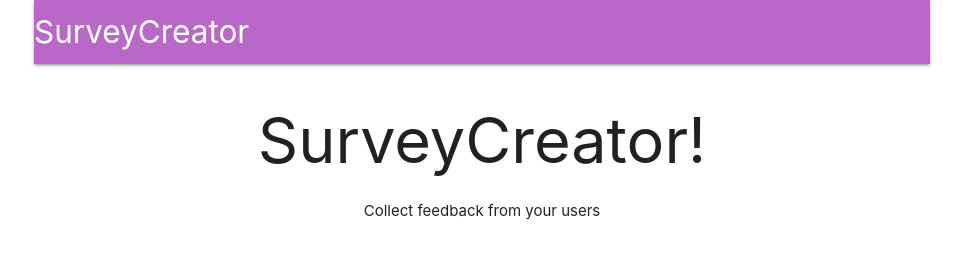
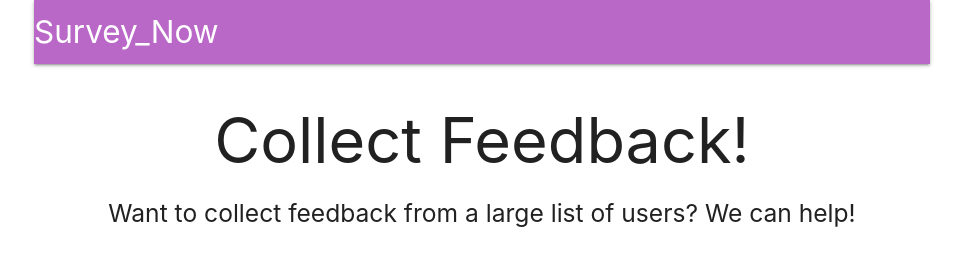
Before and after one commit to Abk97/Survey_Now, a React app in the folder client/: page / in a window 1280 px wide. Shown: the whole page, without its empty margins (158-1121 px from the left). Built offline with nearby package versions, Linux system fonts and the light colour scheme; no server answers.

Commit message:
UI changes

```diff
--- a/client/public/index.html
+++ b/client/public/index.html
@@ -29,7 +29,7 @@
       work correctly both with client-side routing and a non-root public URL.
       Learn how to configure a non-root public URL by running `npm run build`.
     -->
-        <title>SurveyCreator</title>
+        <title>Survey_Now</title>
     </head>
     <body>
         <noscript>You need to enable JavaScript to run this app.</noscript>
--- a/client/src/components/Header.js
+++ b/client/src/components/Header.js
@@ -37,7 +37,7 @@ class Header extends Component {
                         to={this.props.auth ? '/surveys' : '/'}
                         className="left brand-logo"
                     >
-                        SurveyCreator
+                        Survey_Now
                     </Link>
                     <ul className="right">{this.renderContent()}</ul>
                 </div>
--- a/client/src/components/Landing.js
+++ b/client/src/components/Landing.js
@@ -3,8 +3,11 @@ import React from 'react'
 const Landing = () => {
     return (
         <div style={{ textAlign: 'center' }}>
-            <h1>SurveyCreator!</h1>
-            Collect feedback from your users
+            <h1>Collect Feedback!</h1>
+            <h5>
+                Want to collect feedback from a large list of users? We can
+                help!
+            </h5>
         </div>
     )
 }
--- a/client/src/components/Payments.js
+++ b/client/src/components/Payments.js
@@ -7,7 +7,7 @@ class Payments extends Component {
     render() {
         return (
             <StripeCheckout
-                name="SurveyCreator"
+                name="Survey_Now"
                 description="Rs. 500 for 5 email credits"
                 amount={50000}
                 currency="INR"
```
